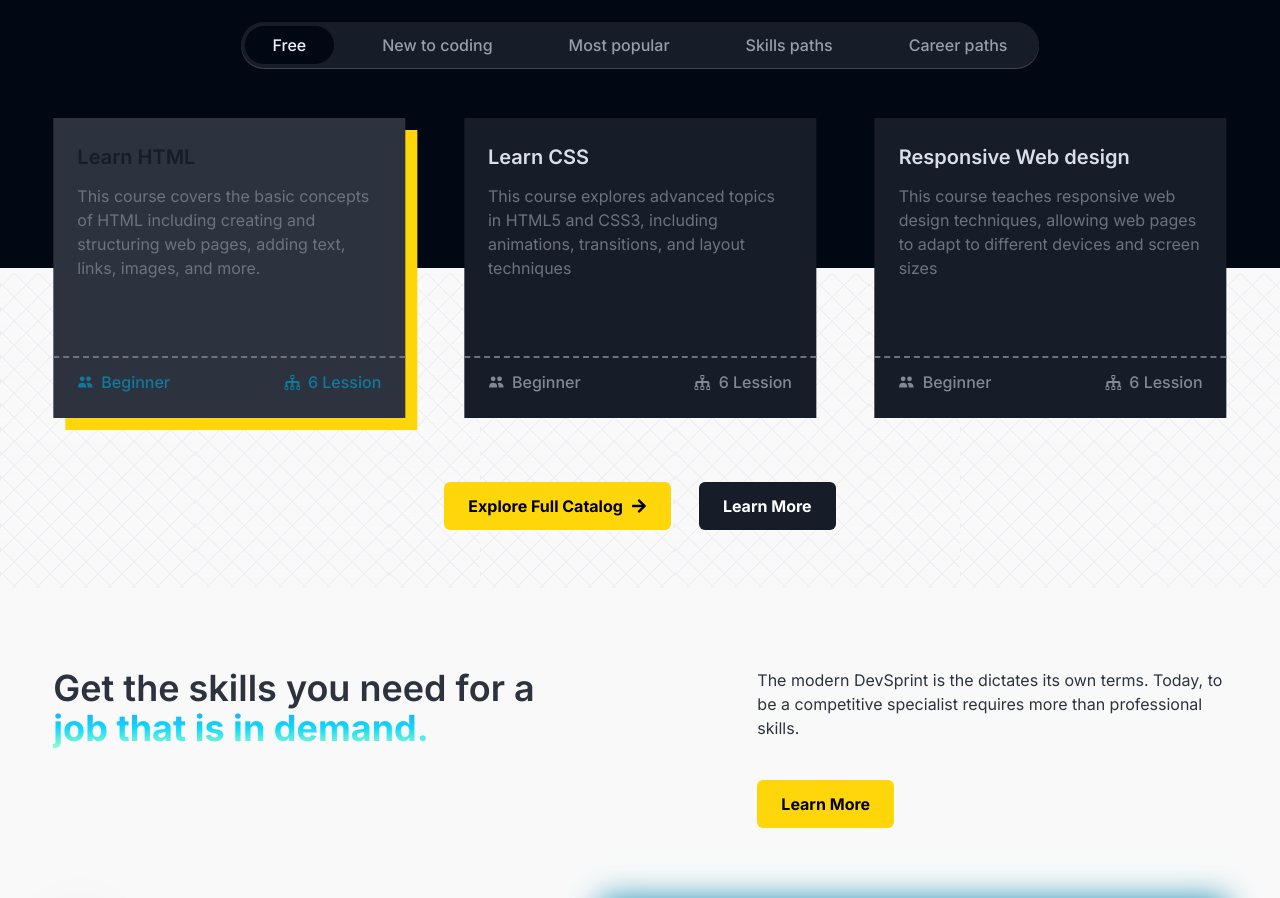
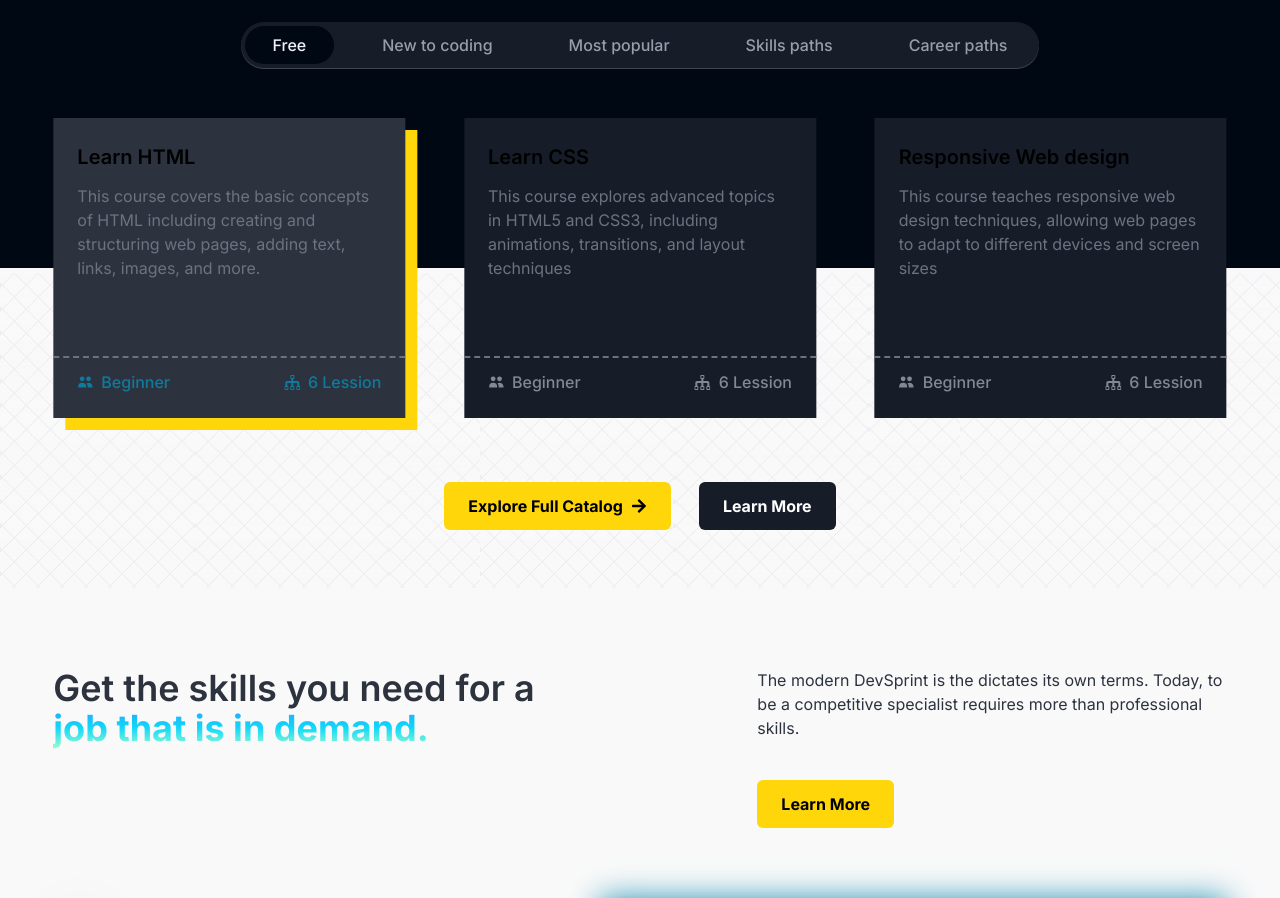
Before and after one commit to Gourish112/DevSprint, a React (Create React App) app: page / in a window 1280 px wide. Shown: the part 1770-2668 px from the top of the page. Built offline with nearby package versions, Linux system fonts and the light colour scheme; no server answers; a web font is replaced by a local one.

Commit message:
Update CourseCard.jsx

```diff
--- a/src/components/core/HomePage/CourseCard.jsx
+++ b/src/components/core/HomePage/CourseCard.jsx
@@ -11,13 +11,13 @@ const CourseCard = ({cardData, currentCard, setCurrentCard}) => {
         currentCard === cardData?.heading
           ? "bg-richblack-700 shadow-[12px_12px_0_0] shadow-yellow-50"
           : "bg-richblack-800"
-      }  text-richblack-25 h-[300px] box-border cursor-pointer`}
+      }  h-[300px] box-border cursor-pointer`}
       onClick={() => setCurrentCard(cardData?.heading)}
     >
       <div className="border-b-[2px] border-richblack-400 border-dashed h-[80%] p-6 flex flex-col gap-3">
         <div
           className={` ${
-            currentCard === cardData?.heading && "text-richblack-800"
+            currentCard === cardData?.heading
           } font-semibold text-[20px]`}
         >
           {cardData?.heading}
```
